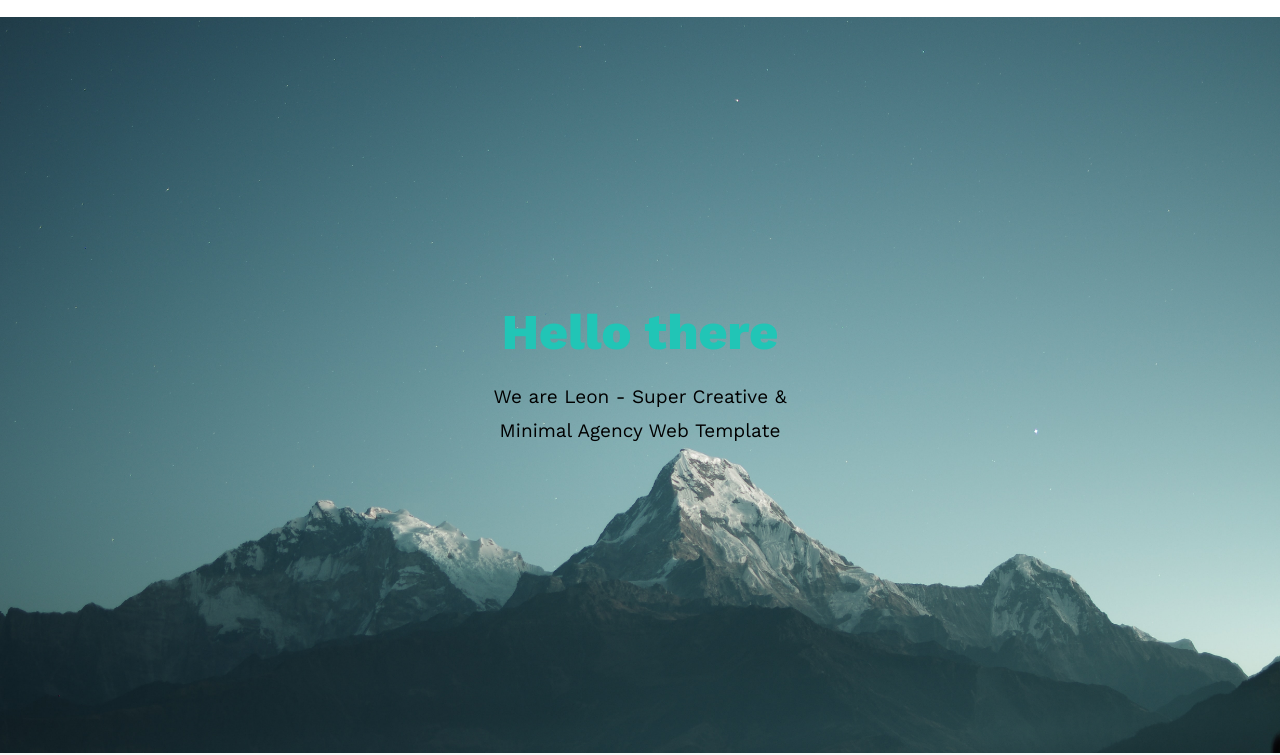
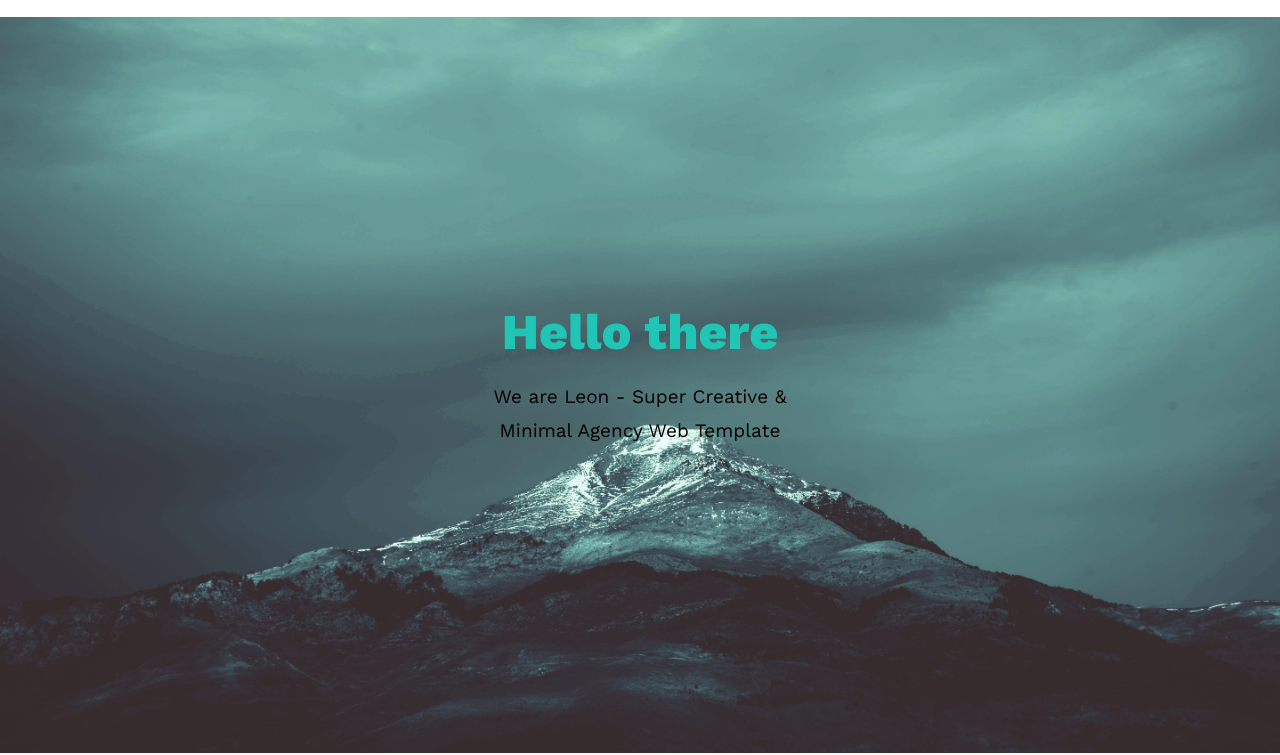
Before and after one commit to Khaled-Ibrahem/Template_one_HTML_CSS3, a plain HTML site: page Index.html in a window 1280 px wide. Shown: the part 47-802 px from the top of the page. Drawn offline with nearby package versions, Linux system fonts and the light colour scheme.

Commit message:
Edit for license

```diff
--- a/css/Main.css
+++ b/css/Main.css
@@ -141,7 +141,7 @@ html {
 
 /* <!-- Start lading section -->*/
 .landing {
-    background-image: url(/Images/daniel-leone-g30P1zcOzXo-unsplash.jpg);
+    background-image: url(/Images/pexels-billel-moula-540518.jpg);
     background-size: cover;
     height: calc(100vh - 64px);
     position: relative;
```
Also changed, not shown: Images/pexels-billel-moula-540518.jpg (added), 1 other file.
